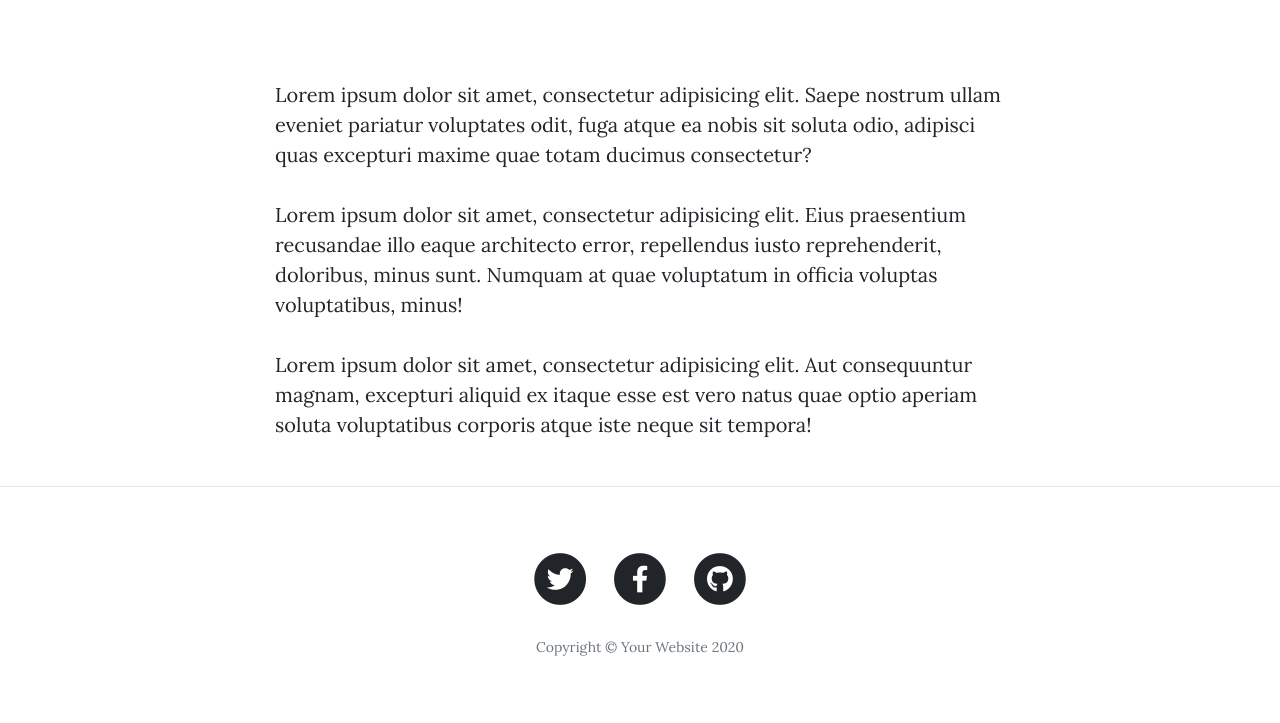
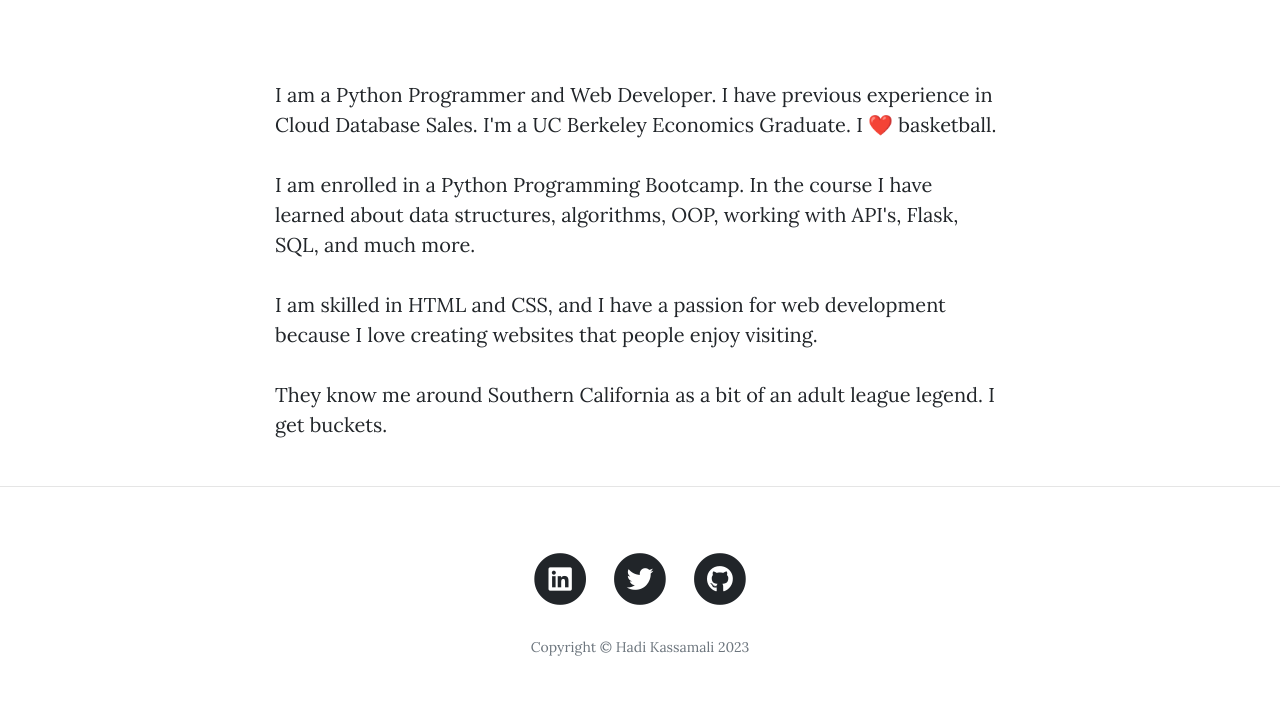
Before and after one commit to hdkassamali/Hadi-Blog, a Flask app: page /about in a window 1280 px wide. Shown: the part 532-1255 px from the top of the page. Run offline with Flask 2, Linux system fonts and the light colour scheme; some libraries are stand-ins or nearby versions.

Commit message:
Added links for Twitter, Github, and Linkedin. Updated About me page

```diff
--- a/templates/about.html
+++ b/templates/about.html
@@ -1,7 +1,8 @@
 {% include "header.html" %}
 
 <!-- Page Header -->
-  <header class="masthead" style="background-image: url('https://png.pngtree.com/thumb_back/fh260/back_our/20190617/ourmid/pngtree-creative-colorful-sport-background-image_130310.jpg')">
+<header class="masthead"
+        style="background-image: url('https://png.pngtree.com/thumb_back/fh260/back_our/20190617/ourmid/pngtree-creative-colorful-sport-background-image_130310.jpg')">
     <div class="overlay"></div>
     <div class="container">
         <div class="row">
@@ -19,9 +20,13 @@
 <div class="container">
     <div class="row">
         <div class="col-lg-8 col-md-10 mx-auto">
-        <p>Lorem ipsum dolor sit amet, consectetur adipisicing elit. Saepe nostrum ullam eveniet pariatur voluptates odit, fuga atque ea nobis sit soluta odio, adipisci quas excepturi maxime quae totam ducimus consectetur?</p>
-        <p>Lorem ipsum dolor sit amet, consectetur adipisicing elit. Eius praesentium recusandae illo eaque architecto error, repellendus iusto reprehenderit, doloribus, minus sunt. Numquam at quae voluptatum in officia voluptas voluptatibus, minus!</p>
-        <p>Lorem ipsum dolor sit amet, consectetur adipisicing elit. Aut consequuntur magnam, excepturi aliquid ex itaque esse est vero natus quae optio aperiam soluta voluptatibus corporis atque iste neque sit tempora!</p>
+            <p>I am a Python Programmer and Web Developer. I have previous experience in Cloud Database Sales. I'm a UC
+                Berkeley Economics Graduate. I ❤️ basketball.</p>
+            <p>I am enrolled in a Python Programming Bootcamp. In the course I have learned about data structures,
+                algorithms, OOP, working with API's, Flask, SQL, and much more.</p>
+            <p>I am skilled in HTML and CSS, and I have a passion for web development because I love creating websites
+                that people enjoy visiting.</p>
+            <p>They know me around Southern California as a bit of an adult league legend. I get buckets.</p>
         </div>
     </div>
 </div>
--- a/templates/footer.html
+++ b/templates/footer.html
@@ -5,7 +5,15 @@
         <div class="col-lg-8 col-md-10 mx-auto">
           <ul class="list-inline text-center">
             <li class="list-inline-item">
-              <a href="#">
+              <a href="https://www.linkedin.com/in/hadi-kassamali/">
+                <span class="fa-stack fa-lg">
+                  <i class="fas fa-circle fa-stack-2x"></i>
+                  <i class="fab fa-linkedin fa-stack-1x fa-inverse"></i>
+                </span>
+              </a>
+            </li>
+            <li class="list-inline-item">
+              <a href="https://twitter.com/hdkassamali1">
                 <span class="fa-stack fa-lg">
                   <i class="fas fa-circle fa-stack-2x"></i>
                   <i class="fab fa-twitter fa-stack-1x fa-inverse"></i>
@@ -13,15 +21,7 @@
               </a>
             </li>
             <li class="list-inline-item">
-              <a href="#">
-                <span class="fa-stack fa-lg">
-                  <i class="fas fa-circle fa-stack-2x"></i>
-                  <i class="fab fa-facebook-f fa-stack-1x fa-inverse"></i>
-                </span>
-              </a>
-            </li>
-            <li class="list-inline-item">
-              <a href="#">
+              <a href="https://github.com/hdkassamali">
                 <span class="fa-stack fa-lg">
                   <i class="fas fa-circle fa-stack-2x"></i>
                   <i class="fab fa-github fa-stack-1x fa-inverse"></i>
@@ -29,7 +29,7 @@
               </a>
             </li>
           </ul>
-          <p class="copyright text-muted">Copyright &copy; Your Website 2020</p>
+          <p class="copyright text-muted">Copyright &copy; Hadi Kassamali 2023</p>
         </div>
       </div>
     </div>
```
Lines whose indentation alone changed are shown as unchanged.
